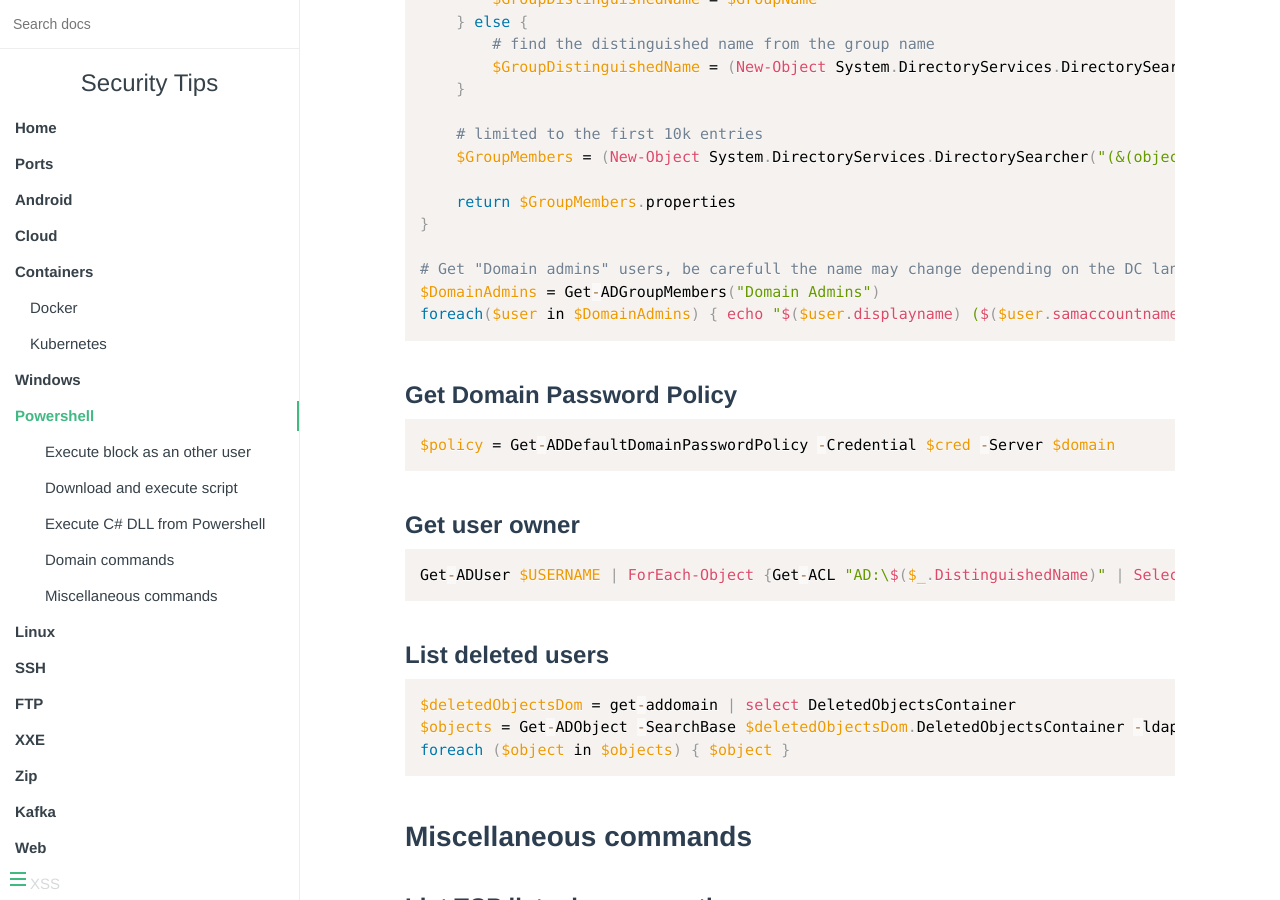
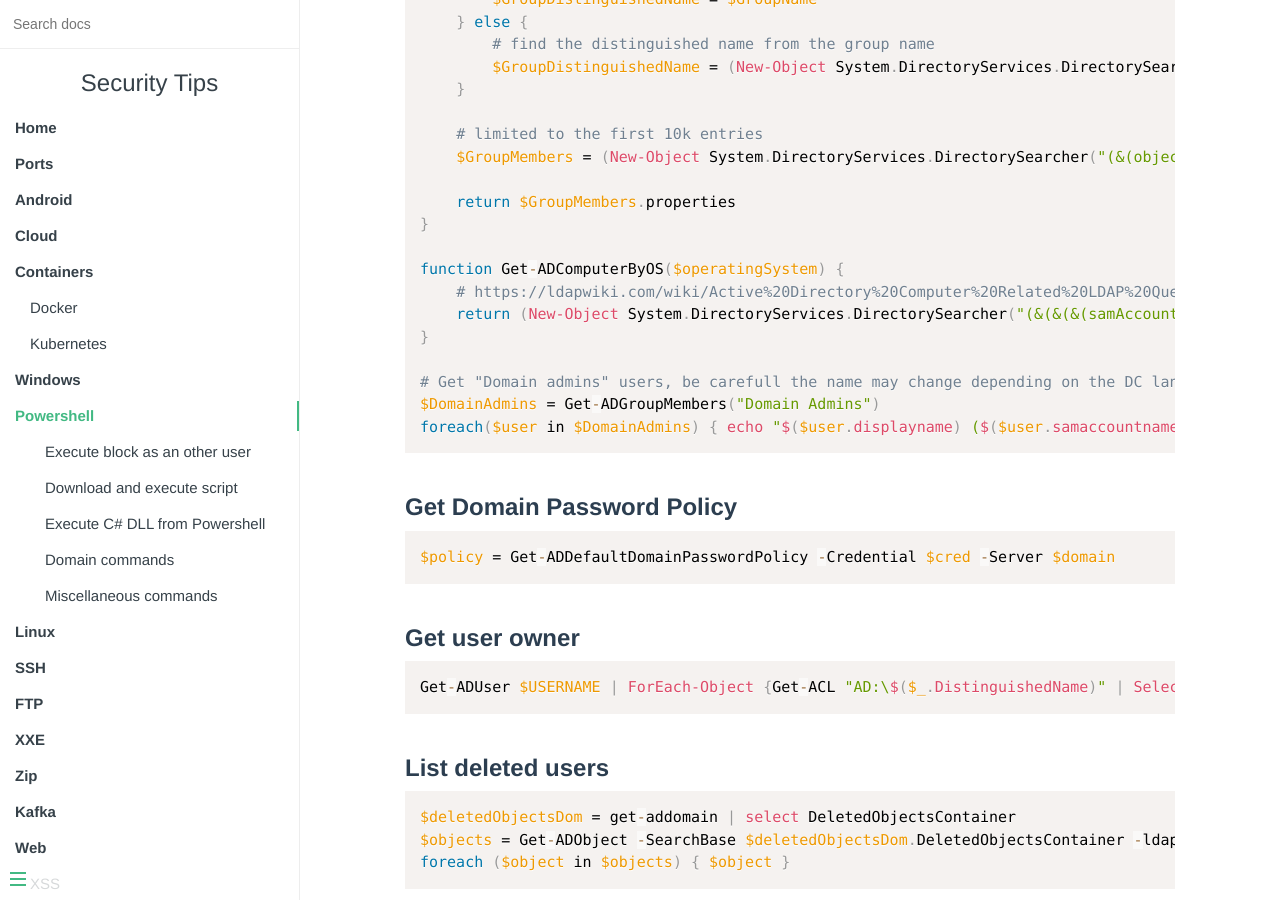
Before and after one commit to vincd/security-tips, an MkDocs documentation site: the page built from docs/powershell.md, in a window 1280 px wide and 900 px high, scrolled down 1722 px. Built offline with MkDocs 1.6.1, drawn with Linux system fonts in a browser that asks for light colours.

Commit message:
Add LDAP query to list computers on a domain

```diff
--- a/docs/powershell.md
+++ b/docs/powershell.md
@@ -85,6 +85,11 @@ function Get-ADGroupMembers($GroupName) {
     return $GroupMembers.properties
 }
 
+function Get-ADComputerByOS($operatingSystem) {
+    # https://ldapwiki.com/wiki/Active%20Directory%20Computer%20Related%20LDAP%20Query
+    return (New-Object System.DirectoryServices.DirectorySearcher("(&(&(&(samAccountType=805306369)(objectCategory=computer)(operatingSystem=$operatingSystem*))))")).FindAll()
+}
+
 # Get "Domain admins" users, be carefull the name may change depending on the DC lang
 $DomainAdmins = Get-ADGroupMembers("Domain Admins")
 foreach($user in $DomainAdmins) { echo "$($user.displayname) ($($user.samaccountname))" }
```
